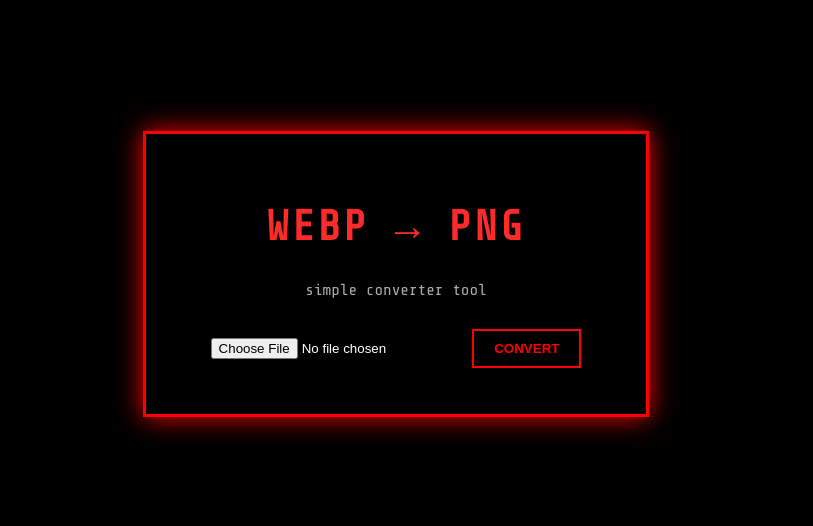
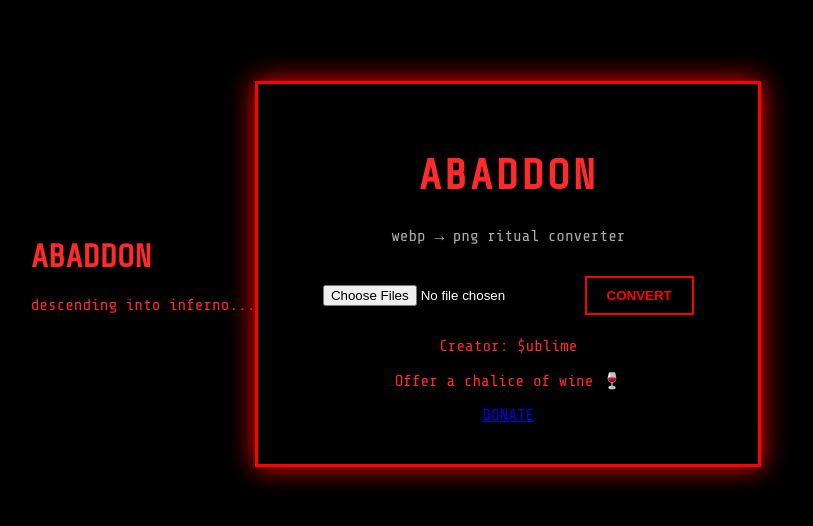
Before and after one commit to sublimeonfire/abaddon, a plain HTML site: page index.html in a window 1280 px wide. Shown: the part 126-652 px from the top of the page, without its empty margins (244-1057 px from the left). Drawn offline with nearby package versions, Linux system fonts and the light colour scheme; grey boxes are pictures that could not be loaded.

Commit message:
Update index.html

```diff
--- a/index.html
+++ b/index.html
@@ -2,25 +2,47 @@
 <html lang="pt-BR">
 <head>
   <meta charset="UTF-8">
-  <title>WEBP → PNG Converter</title>
+  <title>ABADDON — WEBP → PNG</title>
+
+  <!-- CSS -->
   <link rel="stylesheet" href="style.css">
+
+  <!-- favicon demoníaco (adicione arquivo favicon.png na raiz) -->
+  <link rel="icon" href="favicon.png">
+
+  <!-- JSZip para multi conversão -->
+  <script src="https://cdnjs.cloudflare.com/ajax/libs/jszip/3.10.1/jszip.min.js"></script>
+
 </head>
 
 <body>
 
+<!-- 🔥 LOADING ABADDON -->
+<div id="loader">
+  <h1>ABADDON</h1>
+  <p>descending into inferno...</p>
+</div>
+
+
 <div class="container">
 
-  <h1 class="title">WEBP → PNG</h1>
-  <p class="subtitle">simple converter tool</p>
+  <h1 class="title">ABADDON</h1>
+  <p class="subtitle">webp → png ritual converter</p>
 
   <div class="upload-box">
-      <input type="file" id="fileInput" accept="image/webp">
+      <!-- MULTI UPLOAD -->
+      <input type="file" id="fileInput" accept="image/webp" multiple>
       <button onclick="convert()">CONVERT</button>
   </div>
 
-  <canvas id="canvas" style="display:none;"></canvas>
+  <div id="result"></div>
 
-  <div id="result"></div>
+  <!-- 🔥 CREATOR + PIX -->
+  <div class="creator">
+    <p>Creator: <span>$ublime</span></p>
+    <p class="wine">Offer a chalice of wine 🍷</p>
+    <a href="mailto:vinikleine90843@hotmail.com">DONATE</a>
+  </div>
 
 </div>
 
```
